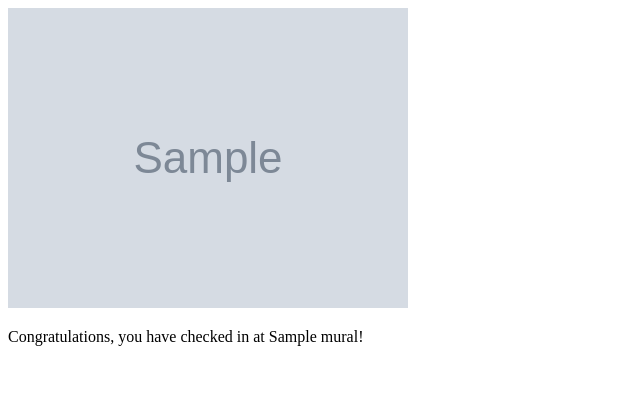
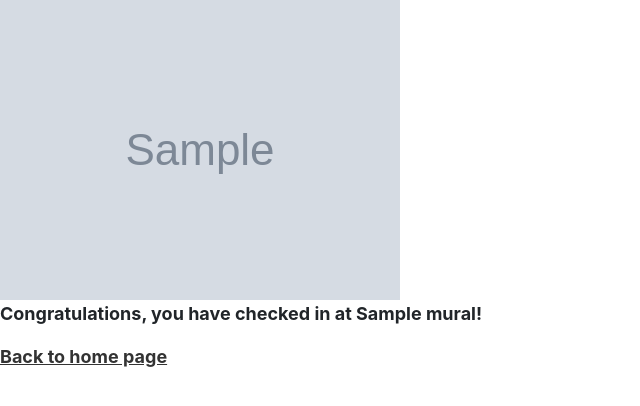
Before and after one commit to barohit/MuralDisplayDetroit, a Java web app: page /selectionCheckIn?selection=1 in a window 1280 px wide. Shown: the top 406 px of the page, without its empty margins (0-640 px from the left). Run offline with Spring Boot 4, a stand-in JSP engine, Linux system fonts and the light colour scheme; the visitor is signed in with stand-in values (Sample User, id 1); tables that the repository leaves empty hold one stand-in row (values such as "Sample post"); grey boxes marked "Sample" are stand-in pictures; some libraries are stand-ins or nearby versions; some web fonts are replaced.

Commit message:
Some changes to final checkin and checkin

```diff
--- a/src/main/resources/static/validate.js
+++ b/src/main/resources/static/validate.js
@@ -1,5 +1,3 @@
-
-
 function userNameValidate(){
 	var username=document.getElementsByName("username")[0].value;
 	console.log(username);
--- a/src/main/webapp/WEB-INF/views/CheckIn.jsp
+++ b/src/main/webapp/WEB-INF/views/CheckIn.jsp
@@ -5,7 +5,9 @@
 <html>
 <head>
 <meta charset="UTF-8">
-<title>Insert title here</title>
+<title>Check In</title>
+<link rel="stylesheet"
+	href="https://stackpath.bootstrapcdn.com/bootswatch/4.1.3/sketchy/bootstrap.min.css" />
 </head>
 <body>
 	<%--  <c:if test="${mural.length == 1 }">
@@ -13,7 +15,7 @@
 		<p id="error"> Congratulations, you have checked in at ${mural[0].name }! </p>
 	</c:if> --%>
 	<form action="selectionCheckIn">
-		<p> Several murals are nearby. Select which one is yours </p>
+		<p style="font-size:18px"> Several murals are nearby. Select which one is yours </p>
 		<c:forEach items="${mural}" var = "m">
 			<img src="${m.imgloc }" style ='height:400px'> <br />
 			<input type="radio" name="selection" value="${m.muralid }"> <br />
--- a/src/main/webapp/WEB-INF/views/finalCheckIn.jsp
+++ b/src/main/webapp/WEB-INF/views/finalCheckIn.jsp
@@ -4,10 +4,15 @@
 <html>
 <head>
 <meta charset="UTF-8">
-<title>Insert title here</title>
+<title>Checked in Mural</title>
+<link rel="stylesheet"
+	href="https://stackpath.bootstrapcdn.com/bootswatch/4.1.3/sketchy/bootstrap.min.css" />
+</head>
 </head>
 <body>
 	<img src="${mural.imgloc }">
-	<p> Congratulations, you have checked in at ${mural.name }! </p>
+	<p style="font-size:18px"> Congratulations, you have checked in at ${mural.name }! </p>
+	<p style="font-size:18px">	<a href = "/">Back to home page</a></p>
+
 </body>
 </html>
--- a/src/main/webapp/WEB-INF/views/uploadconfirmation.jsp
+++ b/src/main/webapp/WEB-INF/views/uploadconfirmation.jsp
@@ -4,9 +4,9 @@
 <html>
 <head>
 <meta charset="UTF-8">
-<title>Insert title here</title>
+<title>Congrats</title>
 </head>
 <body>
-	Congratulations, you have uploaded an image!
+	<p style="font-size:18px">Congratulations, you have uploaded an image!</p>
 </body>
 </html>
```
